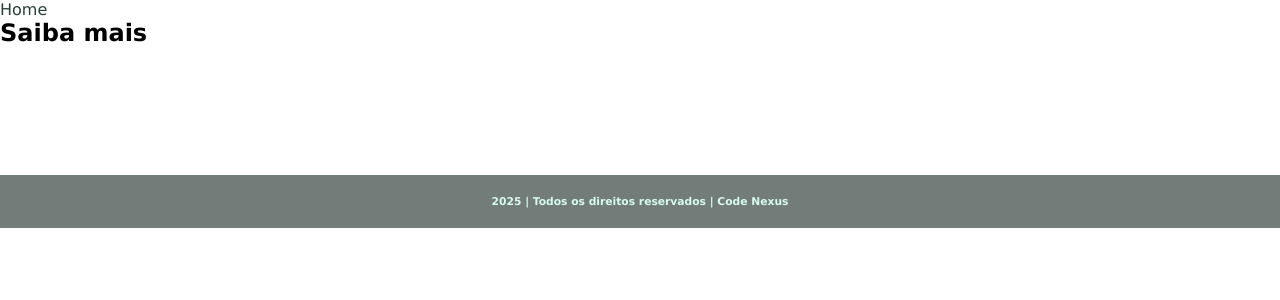
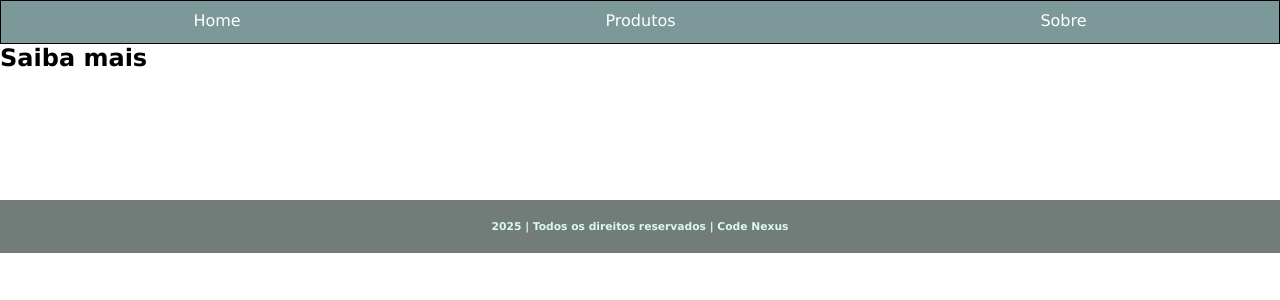
Before and after one commit to Matheus-Eiki/CP4_Web_Dev, a React (Vite) app: page /Sobre in a window 1280 px wide. Shown: the top 300 px of the page. Built offline with nearby package versions, Linux system fonts and the light colour scheme.

Commit message:
Criando a barra de navegação

```diff
--- a/src/components/Nav.jsx
+++ b/src/components/Nav.jsx
@@ -8,11 +8,11 @@ const Nav =() => {
 
     return (
 
-    <section className="nav">
+      <div className='c-nav'> {/*container nav*/}
       <Link to="/Home" className="nLink">Home</Link>
        <Link to="/Produto" className="nLink">Produtos</Link>
       <Link to="/Sobre" className="nLink">Sobre</Link>
-    </section>
+      </div>
 
     )
   }
```
